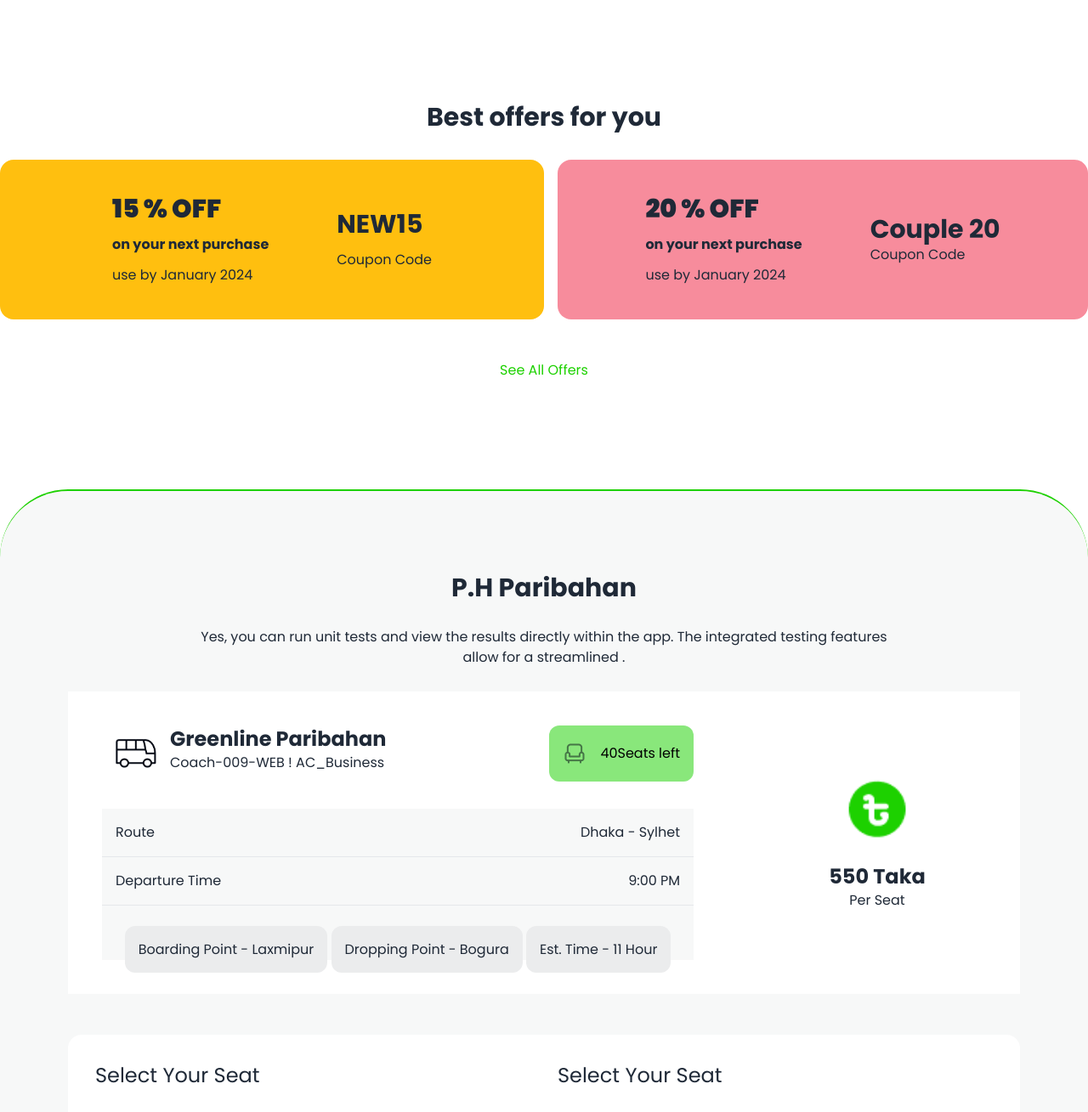
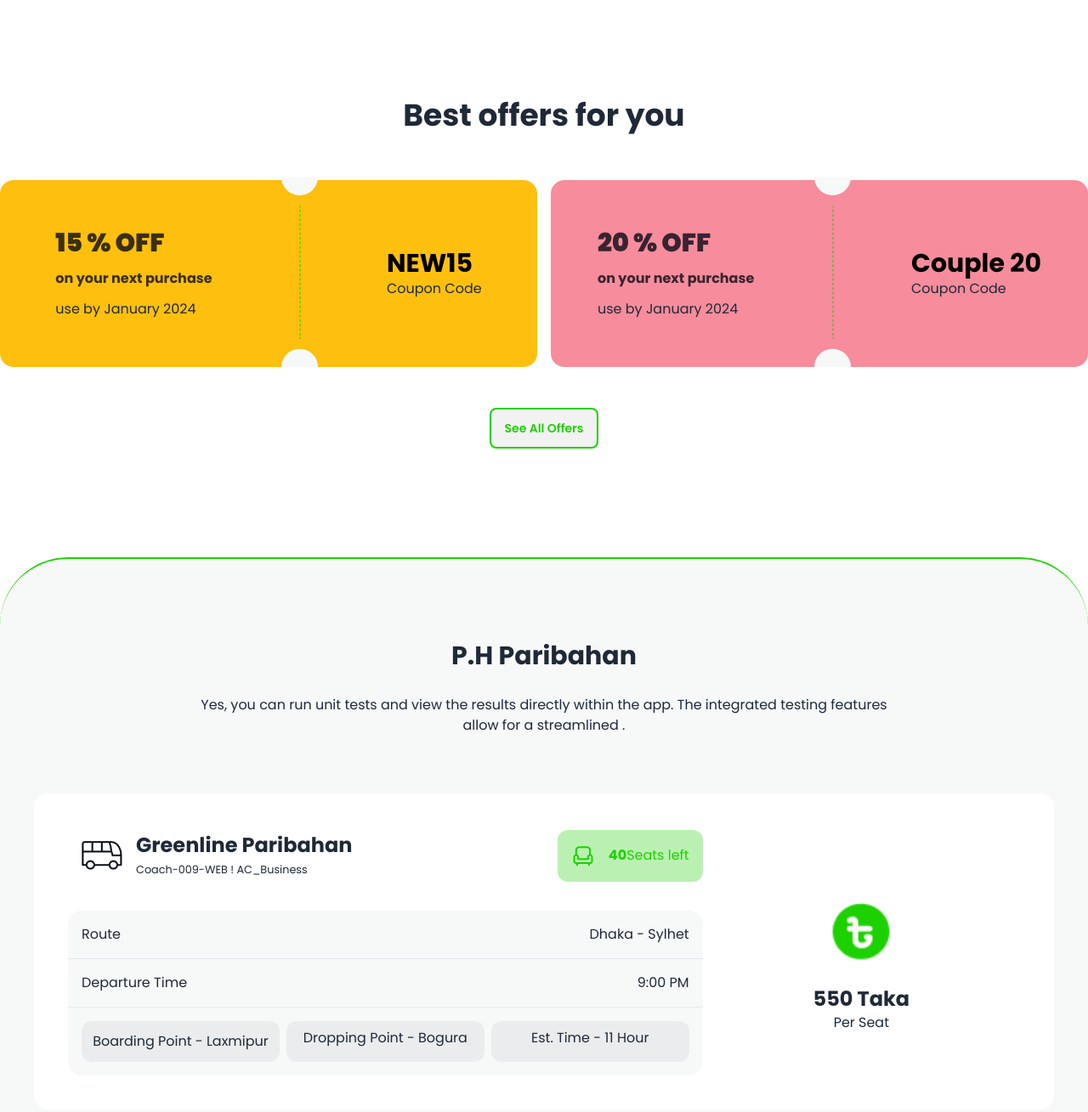
Before and after one commit to shamimfewd/P-Ticket, a plain HTML site: page index.html in a window 1280 px wide. Shown: the part 680-1989 px from the top of the page at 85% size. Drawn offline with nearby package versions, Linux system fonts and the light colour scheme.

Commit message:
fixing some responsive problem

```diff
--- a/index.html
+++ b/index.html
@@ -5,7 +5,7 @@
     <meta name="viewport" content="width=device-width, initial-scale=1.0" />
     <title>Document</title>
 
-    <!-- google fonts  -->
+    <!-- Google Fonts  -->
     <link rel="preconnect" href="https://fonts.googleapis.com" />
     <link rel="preconnect" href="https://fonts.gstatic.com" crossorigin />
     <link
@@ -13,7 +13,7 @@
       rel="stylesheet"
     />
 
-    <!-- daisyui and tailwindcss -->
+ <!-- <===daisyUi and tailwind links===> -->
     <link
       href="https://cdn.jsdelivr.net/npm/daisyui@4.7.2/dist/full.min.css"
       rel="stylesheet"
@@ -27,7 +27,7 @@
   </head>
   <body>
     <header class="container mx-auto">
-      <!--------------------- navbar ---------------------->
+     <!-- ================Navbar Section==================== -->
       <div class="navbar bg-base-100">
         <div class="navbar-start">
           <div class="dropdown">
@@ -72,18 +72,18 @@
           </ul>
         </div>
         <div class="navbar-end">
-          <img src="smart-ticketing/images/Frame.png" alt="img" />
+          <button class="btn bg-[#E8FAE5] text-[#1DD100] font-bold">Bus <img src="smart-ticketing/images/bus-icon.png" alt=""></button>
+
         </div>
       </div>
-    </header>
-    <main class="container mx-auto">
-      <!-- -----------banner section--------------- -->
+
+<!-- ==================Banner Section====================== -->
       <section class="banner-section">
         <div
-          class="banner_container flex flex-col justify-center items-center text-center"
+          class="banner_container w-full h-100 flex justify-center items-center text-center bg-center bg-cover bg-no-repeat"
         >
           <div class="py-32 space-y-16">
-            <h1 class="text-6xl font-bold text-[#fff] mx-auto">
+            <h1 class="text-4xl lg:text-6xl font-bold text-[#fff] mx-auto">
               End-to-End Travel with <br />
               <span class="text-[#1DD100] p-8">P Paribahan</span>
             </h1>
@@ -91,56 +91,76 @@
               Yes, you can run unit tests and view the results directly within
               the app. The integrated testing features allow for a streamlined .
             </p>
-            <button  class=" btn bg-[#1DD100] border-[#1DD100] text-black">
+            <button  class=" btn bg-[#1DD100]  border-[#1DD100] text-[#fff]">
 
               <a href="#mainSection">Buy Tickets</a>
             </button>
           </div>
         </div>
       </section>
+    </header>
 
+
+
+    <!-- ==============Main Section==================== -->
+    <main class="container mx-auto">
+
+
+<!-- ==============Coupon Code Section================== -->
       <section class="mt-32">
-        <h3 class="text-3xl font-bold text-center">Best offers for you</h3>
-        <div class="flex justify-around mx-auto mt-8 gap-4">
+        <h3 class="text-4xl pb-6 font-bold text-center">Best offers for you</h3>
+        <div class=" grid grid-cols-1 lg:grid-cols-2  mx-auto mt-8 gap-4">
+
+          <!-- box one -->
           <div
-            class="bg-[#FFBF0F] flex justify-center rounded-2xl items-center py-10 flex-1 px-14"
+            class="bg-[#FFBF0F] flex justify-evenly rounded-2xl items-center lg:px-4"
           >
-            <div class="pr-10 space-y-3">
-              <h3 class="text-3xl font-extrabold">15 % OFF</h3>
-              <p class="font-bold">on your next purchase</p>
+            <div class="pr-8 space-y-3">
+              <h3 class="text-3xl font-extrabold text-[#030712c7]">15 % OFF</h3>
+              <p class="font-bold text-[#030712c7]">on your next purchase</p>
               <p>use by January 2024</p>
             </div>
-            <div class="pl-10 space-y-3">
-              <h3 class="text-3xl font-bold">NEW15</h3>
+
+
+              <img class="w-100 h-[14rem] -mt-1" src="smart-ticketing/images/info-devider.png" alt="">
+
+
+            <div class="pl-8">
+              <h3 class="text-3xl font-bold text-black">NEW15</h3>
               <p>Coupon Code</p>
             </div>
           </div>
 
+           <!-- box two -->
           <div
-            class="bg-[#F78C9C] flex justify-center rounded-2xl items-center px-12 flex-1"
+            class="bg-[#F78C9C] flex justify-evenly rounded-2xl items-center lg:px-4"
           >
-            <div class="pr-10 space-y-3">
-              <h3 class="text-3xl font-extrabold">20 % OFF</h3>
-              <p class="font-bold">on your next purchase</p>
+            <div class="pr-8 space-y-3">
+              <h3 class="text-3xl font-extrabold text-[#030712c7]">20 % OFF</h3>
+              <p class="font-bold text-[#030712c7]">on your next purchase</p>
               <p>use by January 2024</p>
             </div>
+            <img class="w-100 h-[14rem] -mt-1" src="smart-ticketing/images/info-devider.png" alt="">
 
-            <div class="pl-10">
-              <h3 class="text-3xl font-bold">Couple 20</h3>
+            <div class="pl-8">
+              <h3 class="text-3xl font-bold text-black">Couple 20</h3>
               <p>Coupon Code</p>
             </div>
           </div>
         </div>
 
         <button
-          class=" mt-12 text-[#1DD100] text-center flex justify-center items-center mx-auto"
+          class="btn mt-12 text-[#1DD100] border-2 border-[#1DD100] text-center flex justify-center items-center mx-auto"
         >
           See All Offers
         </button>
       </section>
 
+
+
+      <!-- ============Bus seat section================ -->
       <section id="mainSection"
-        class="p_H_Paribahan_section mt-32 pt-24 rounded-t-[5rem] border-t-2 border-[#1DD100] bg-[#F7F8F8]"
+        class="p_H_Paribahan_section container mx-auto mt-32 pt-24 rounded-t-[5rem] border-t-2 border-[#1DD100] bg-[#F7F8F8]"
       >
         <h3 class="text-3xl font-bold text-center">P.H Paribahan</h3>
         <p class="w-2/3 mx-auto text-center py-7">
@@ -148,39 +168,44 @@
           app. The integrated testing features allow for a streamlined .
         </p>
 
-        <div
-          class="flex mx-auto justify-between items-center bg-[#FFFFFF] max-w-[70rem]"
-        >
-          <div
-            class="flex justify-between flex-2 w-[70%] rounded-2xl items-center p-10"
-          >
-            <!-- -------------- -->
 
-            <div>
-              <div class="flex mb-8">
-                <div class="flex">
+
+<!-- ========================= -->
+
+
+<div class="bg-[#fff] m-10 rounded-2xl">
+  <div class="grid grid-cols-1 lg:grid-cols-12 p-10">
+    <!-- box one -->
+    <div class="lg:col-span-8">
+
+        <div class="lg:flex  lg:justify-between lg:items-center mb-8">
+          <div class="flex justify-center items-center">
             <img
-                    class="w-20 h-15 p-4"
+              class=" w-[30%] h-auto lg:w-20 lg:h-auto p-4"
               src="smart-ticketing/images/bus-logo.png"
               alt=""
             />
             <div>
-                    <h4 class="text-2xl font-bold">Greenline Paribahan</h4>
-                    <p>Coach-009-WEB ! AC_Business</p>
+              <h4 class="lg:text-2xl  font-bold">Greenline Paribahan</h4>
+              <p class=""> <small>Coach-009-WEB ! AC_Business</small> </p>
             </div>
           </div>
 
           <!-- -------------------- -->
           <div
-                  class="flex justify-center items-center space-x-4 ml-48 bg-[#1cd10084] p-4 rounded-xl text-black"
+            class="flex justify-center items-center space-x-4  bg-[#1cd1004d] p-4 rounded-xl text-[#1DD100] "
           >
-                  <img src="smart-ticketing/images/seat-gray.png" alt="" />
-                  <span id="totalSeat">40</span> Seats left
-                </div>
+            <img src="smart-ticketing/images/seat-green.png" alt="" />
+            <span id="totalSeat" class="font-bold">40</span>   Seats left
           </div>
 
+        </div>
+
+
+
         <!-- -------------------------- -->
-              <div class="bg-[#F7F8F8]">
+        <div class="bg-[#F7F8F8] rounded-2xl">
+
           <div class="flex justify-between p-4">
             <p>Route</p>
             <p>Dhaka - Sylhet</p>
@@ -191,24 +216,26 @@
             <p>9:00 PM</p>
           </div>
           <hr />
-                <div class="pt-10 text-center mx-auto">
-                  <span class="bg-[#EBECED] p-4 rounded-xl"
-                    >Boarding Point - Laxmipur</span
+          <div class="grid grid-cols-1 lg:grid-cols-3 p-4 gap-2">
+            <p class="bg-[#EBECED] p-3 text-center rounded-xl"
+              >Boarding Point - Laxmipur</p
             >
-                  <span class="bg-[#EBECED] p-4 rounded-xl"
-                    >Dropping Point - Bogura</span
+            <p class="bg-[#EBECED] p-2 text-center rounded-xl"
+              >Dropping Point - Bogura</p
             >
-                  <span class="bg-[#EBECED] p-4 rounded-xl"
-                    >Est. Time - 11 Hour</span
+            <p class="bg-[#EBECED] p-2 text-center rounded-xl"
+              >Est. Time - 11 Hour</p
             >
           </div>
         </div>
+
     </div>
-          </div>
+<!-- box two -->
 
-          <!-- -------------------- -->
+    <div class="lg:col-span-4 flex justify-center lg:pt-8">
+
       <div
-            class="flex flex-col bg-[#FFFFFF] flex-1 justify-center items-center"
+      class="flex  flex-col justify-center items-center"
     >
       <img
         class="w-20 h-20"
@@ -220,6 +247,13 @@
       <p>Per Seat</p>
     </div>
     </div>
+
+
+  </div>
+</div>
+<!-- =========================== -->
+
+
 
         <!-- ==========seat number================================== -->
 
@@ -452,7 +486,20 @@
 <!-- modal -->
 
     </main>
-    <footer></footer>
+    <footer class="footer p-10 bg-neutral mt-20 text-neutral-content">
+      <aside>
+        <svg width="50" height="50" viewBox="0 0 24 24" xmlns="http://www.w3.org/2000/svg" fill-rule="evenodd" clip-rule="evenodd" class="fill-current"><path d="M22.672 15.226l-2.432.811.841 2.515c.33 1.019-.209 2.127-1.23 2.456-1.15.325-2.148-.321-2.463-1.226l-.84-2.518-5.013 1.677.84 2.517c.391 1.203-.434 2.542-1.831 2.542-.88 0-1.601-.564-1.86-1.314l-.842-2.516-2.431.809c-1.135.328-2.145-.317-2.463-1.229-.329-1.018.211-2.127 1.231-2.456l2.432-.809-1.621-4.823-2.432.808c-1.355.384-2.558-.59-2.558-1.839 0-.817.509-1.582 1.327-1.846l2.433-.809-.842-2.515c-.33-1.02.211-2.129 1.232-2.458 1.02-.329 2.13.209 2.461 1.229l.842 2.515 5.011-1.677-.839-2.517c-.403-1.238.484-2.553 1.843-2.553.819 0 1.585.509 1.85 1.326l.841 2.517 2.431-.81c1.02-.33 2.131.211 2.461 1.229.332 1.018-.21 2.126-1.23 2.456l-2.433.809 1.622 4.823 2.433-.809c1.242-.401 2.557.484 2.557 1.838 0 .819-.51 1.583-1.328 1.847m-8.992-6.428l-5.01 1.675 1.619 4.828 5.011-1.674-1.62-4.829z"></path></svg>
+        <p>ACME Industries Ltd.<br>Providing reliable tech since 1992</p>
+      </aside>
+      <nav>
+        <h6 class="footer-title">Social</h6>
+        <div class="grid grid-flow-col gap-4">
+          <a><svg xmlns="http://www.w3.org/2000/svg" width="24" height="24" viewBox="0 0 24 24" class="fill-current"><path d="M24 4.557c-.883.392-1.832.656-2.828.775 1.017-.609 1.798-1.574 2.165-2.724-.951.564-2.005.974-3.127 1.195-.897-.957-2.178-1.555-3.594-1.555-3.179 0-5.515 2.966-4.797 6.045-4.091-.205-7.719-2.165-10.148-5.144-1.29 2.213-.669 5.108 1.523 6.574-.806-.026-1.566-.247-2.229-.616-.054 2.281 1.581 4.415 3.949 4.89-.693.188-1.452.232-2.224.084.626 1.956 2.444 3.379 4.6 3.419-2.07 1.623-4.678 2.348-7.29 2.04 2.179 1.397 4.768 2.212 7.548 2.212 9.142 0 14.307-7.721 13.995-14.646.962-.695 1.797-1.562 2.457-2.549z"></path></svg></a>
+          <a><svg xmlns="http://www.w3.org/2000/svg" width="24" height="24" viewBox="0 0 24 24" class="fill-current"><path d="M19.615 3.184c-3.604-.246-11.631-.245-15.23 0-3.897.266-4.356 2.62-4.385 8.816.029 6.185.484 8.549 4.385 8.816 3.6.245 11.626.246 15.23 0 3.897-.266 4.356-2.62 4.385-8.816-.029-6.185-.484-8.549-4.385-8.816zm-10.615 12.816v-8l8 3.993-8 4.007z"></path></svg></a>
+          <a><svg xmlns="http://www.w3.org/2000/svg" width="24" height="24" viewBox="0 0 24 24" class="fill-current"><path d="M9 8h-3v4h3v12h5v-12h3.642l.358-4h-4v-1.667c0-.955.192-1.333 1.115-1.333h2.885v-5h-3.808c-3.596 0-5.192 1.583-5.192 4.615v3.385z"></path></svg></a>
+        </div>
+      </nav>
+    </footer>
     <script src="index.js"></script>
   </body>
 </html>
--- a/style.css
+++ b/style.css
@@ -7,10 +7,7 @@
 
 .banner_container {
   background-image: url(smart-ticketing/images/banner.png);
-  background-repeat: no-repeat;
-  background-size: cover;
-  width: 100%;
-  height: 100%;
+
 }
 
 li {
```
Lines whose indentation alone changed are shown as unchanged.
